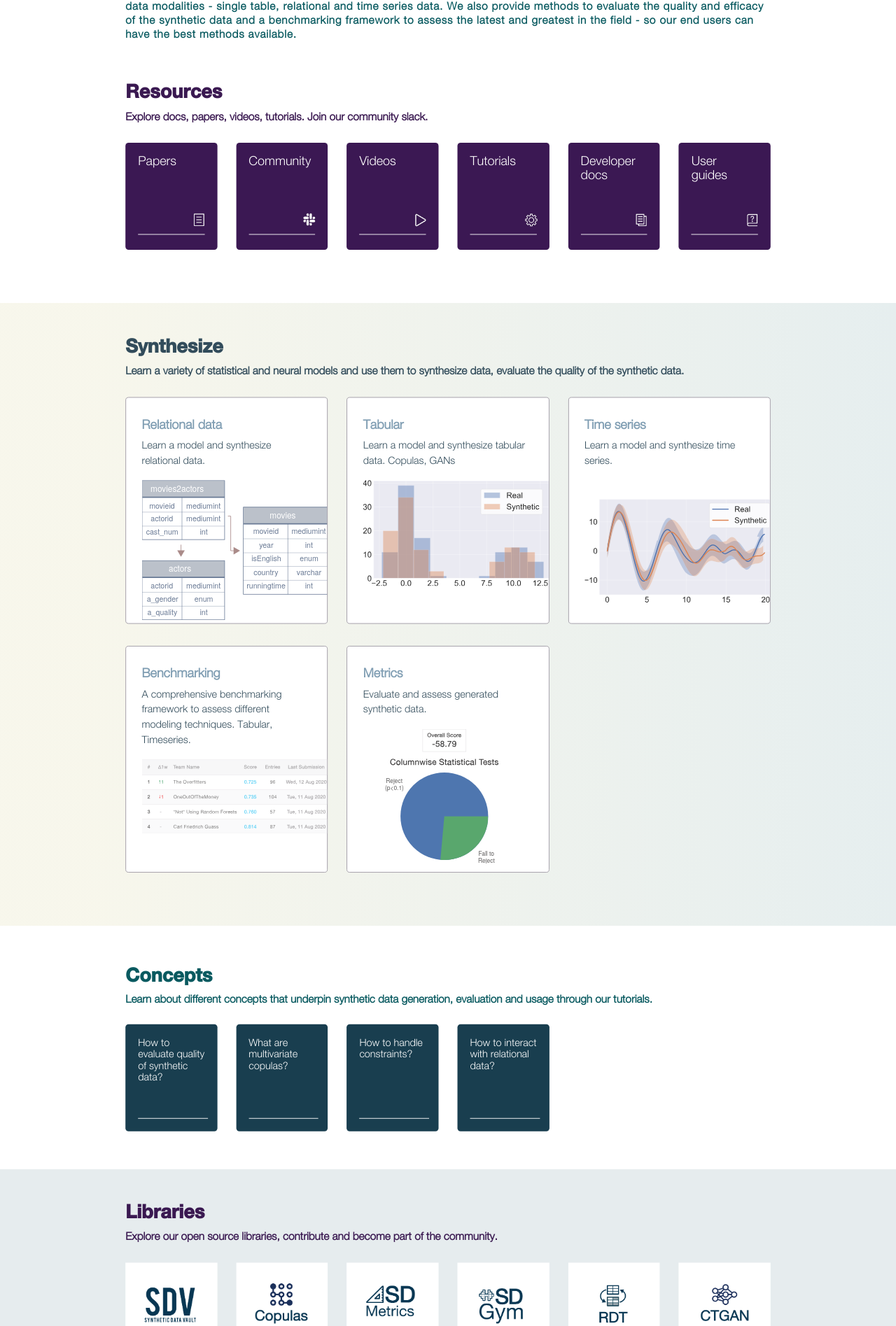
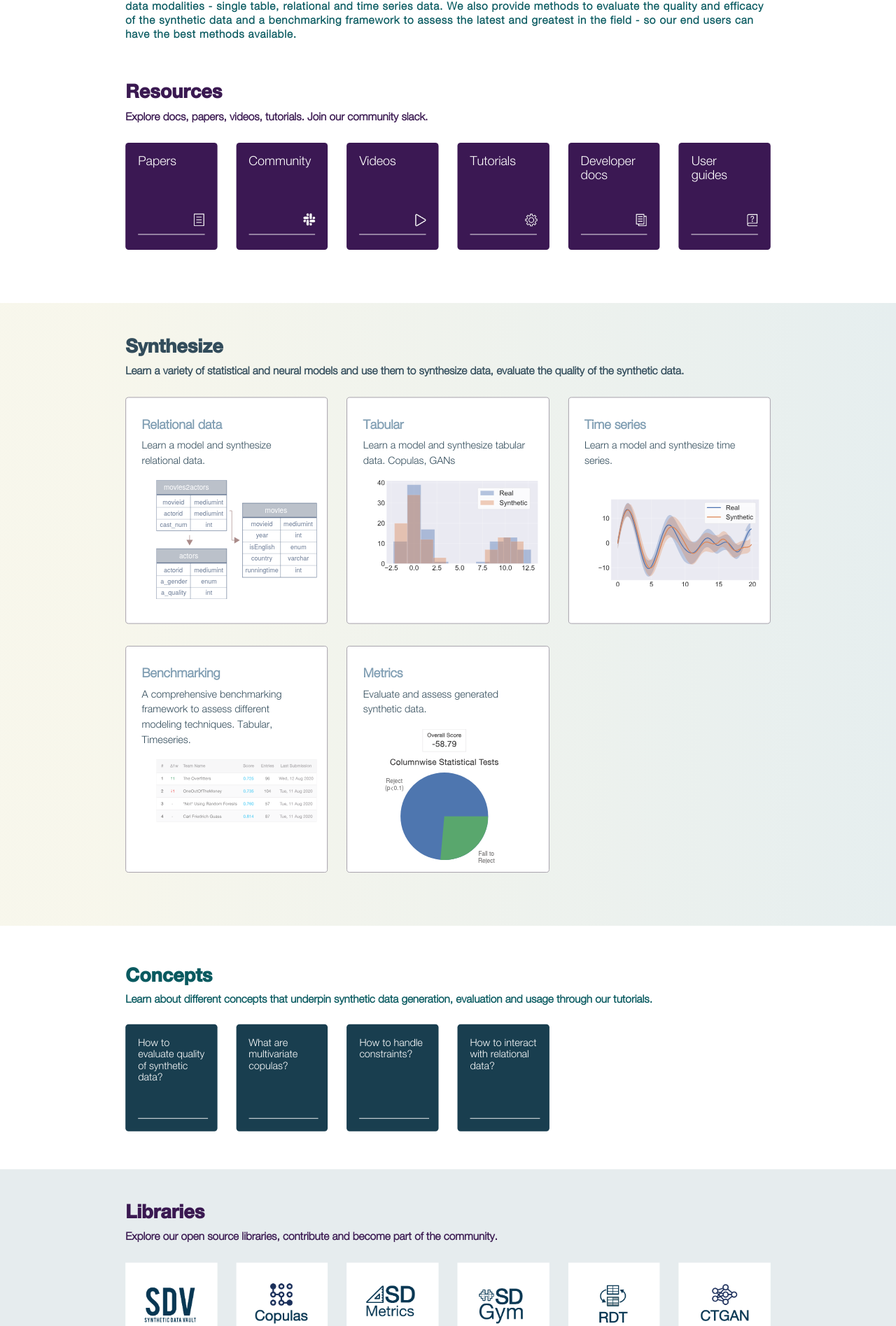
Before and after one commit to sdv-dev/sdv-dev.github.io, a Jekyll site: the page built from index.html, in a window 1280 px wide. Shown: the part 547-2442 px from the top of the page at 70% size. Built offline with Jekyll 4.4.1, drawn with Linux system fonts in a browser that asks for light colours.

```diff
--- a/_layouts/default.html
+++ b/_layouts/default.html
@@ -190,7 +190,7 @@
                                     <h3 class="title">Relational data</h3>
                                     <p>Learn a model and synthesize relational data.</p>
                                     <div class="image">
-                                        <img src="assets/Rational.svg" alt="img-Relational" />
+                                        <img src="assets/Rational.svg" alt="img" class="img-Relational" />
                                     </div>
                                 </div>
                             </a>
--- a/css/main.css
+++ b/css/main.css
@@ -956,7 +956,10 @@
     margin-top: 4%;
     margin-bottom: 4%;
   }
-
+  .synthesize img {
+    width: 85%;
+    margin: auto;
+  }
   .applications {
     margin-top: 4%;
     margin-bottom: 4%;
@@ -996,7 +999,7 @@
     margin-top: 0;
     margin-left: auto;
   }
-  .img-Relational {
+  img.img-Relational {
     width: 90%;
     margin: auto;
   }
```
